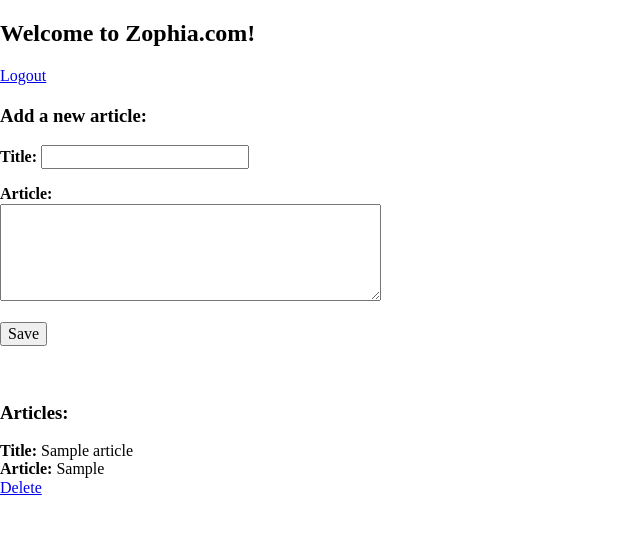
After one commit to zoelra/zophia.com, a Flask app: page /articles in a window 1280 px wide. The commit adds this page. Shown: the top 534 px of the page, without its empty margins (0-640 px from the left). Run offline with Flask 2, Linux system fonts and the light colour scheme; the visitor is signed in with stand-in values (Sample User, id 1); tables that the repository leaves empty hold one stand-in row (values such as "Sample post").

Commit message:
Added article page

```diff
--- a/app.py
+++ b/app.py
@@ -10,7 +10,7 @@
 app.config['SQLALCHEMY_TRACK_MODIFICATIONS'] = False
 db = SQLAlchemy(app)
 
-from models import Post, Link
+from models import Post, Link, Article
 
 
 def login_required(test):
@@ -53,6 +53,17 @@
     return render_template('visitor.html', posts=posts)
 
 
+@app.route('/visitor_articles')
+def posts():
+    articles = Article.query.all()
+    return render_template('article.html', articles=articles)
+
+@app.route('/articles')
+@login_required
+def articles_route():
+    articles = Article.query.all()
+    return render_template('adding_articles.html', articles=articles)
+
 @app.route('/backend')
 @login_required
 def backend():
@@ -65,6 +76,7 @@
 def links_route():
     links = Link.query.all()
     return render_template("adding_links.html", links=links)
+
 
 @app.route('/add', methods=['POST'])
 @login_required
@@ -84,6 +96,7 @@
         flash('New entry was successfully posted!')
         return redirect(url_for('backend'))
 
+
 @app.route('/add_link', methods=['POST'])
 @login_required
 def add_link():
@@ -91,7 +104,7 @@
     link = request.form['link']
     if not title or not link:
         flash("All fields are required. Please try again")
-        return redirect(url_for('backend'))
+        return redirect(url_for('add_link'))
     else:
         new_link = Link(
             title=title,
@@ -102,6 +115,24 @@
         flash('New entry was successfully posted!')
         return redirect(url_for('links_route'))
 
+@app.route('/add_article', methods=['POST'])
+@login_required
+def add_article():
+    title = request.form['title']
+    article = request.form['article']
+    if not title or not article:
+        flash("All fields are required. Please try again")
+        return redirect(url_for('add_article'))
+    else:
+        new_article = Article(
+            title=title,
+            article=article
+        )
+        db.session.add(new_article)
+        db.session.commit()
+        flash('New entry was successfully posted!')
+        return redirect(url_for('articles_route'))
+
 
 @app.route('/delete/<string:title>/')
 @login_required
@@ -109,6 +140,8 @@
     entry = Post.query.filter_by(title=title).first()
     if not entry:
         entry = Link.query.filter_by(title=title).first()
+    if not entry:
+        entry = Article.query.filter_by(title=title).first()
     db.session.delete(entry)
     db.session.commit()
     flash('The entry was deleted.')
--- /dev/null
+++ b/templates/adding_articles.html
@@ -0,0 +1,24 @@
+{% extends "template.html" %}
+{% block content %}
+    <h2>Welcome to Zophia.com!</h2>
+    <p><a href="/logout">Logout</a></p>
+    <h3>Add a new article:</h3>
+    <form action="{{ url_for('add_article') }}" method="post" class="add">
+        <label><strong>Title:</strong></label>
+        <input name="title" type="text">
+        <p><label><strong>Article:</strong></label><br>
+            <textarea name="article" rows="5" cols="40"></textarea></p>
+        <input class="button" type="submit" value="Save">
+    </form>
+    <br/>
+    <br/>
+    <h3> Articles:</h3>
+    {% for a in articles %}
+        <strong>Title:</strong> {{ a.title }} <br/>
+        <strong>Article:</strong> {{ a.article }} <br/>
+        <td>
+            <a href="{{ url_for('delete_entry', title=a.title) }}">Delete</a>
+        </td>
+        <br/>
+    {% endfor %}
+{% endblock %}
```
Also changed, not shown: migrations/versions/e81846080b7f_.py (added, +31 -0 lines), models.py (+16 -0 lines), templates/article.html (added, +23 -0 lines), templates/visitor.html (+13 -7 lines).
